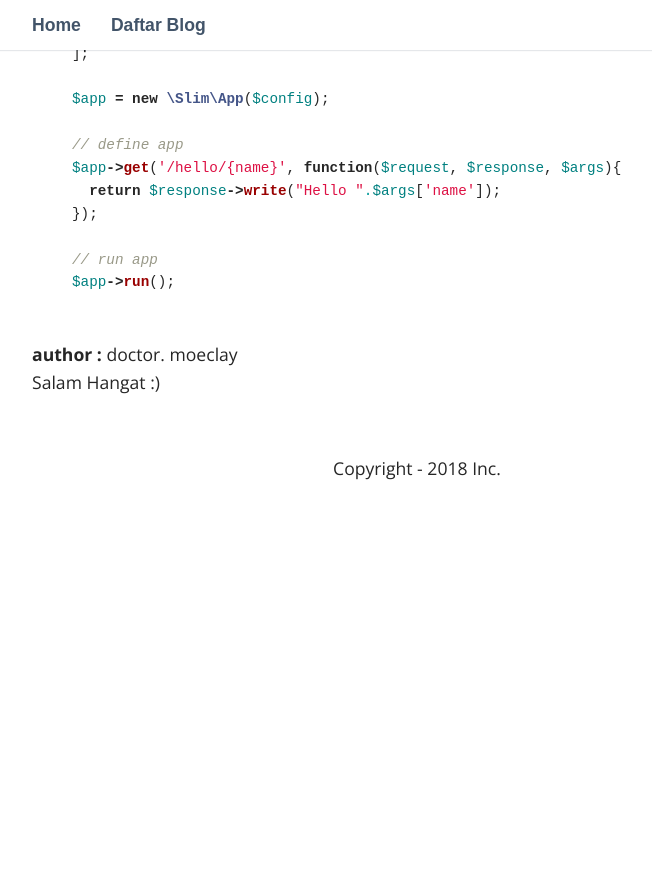
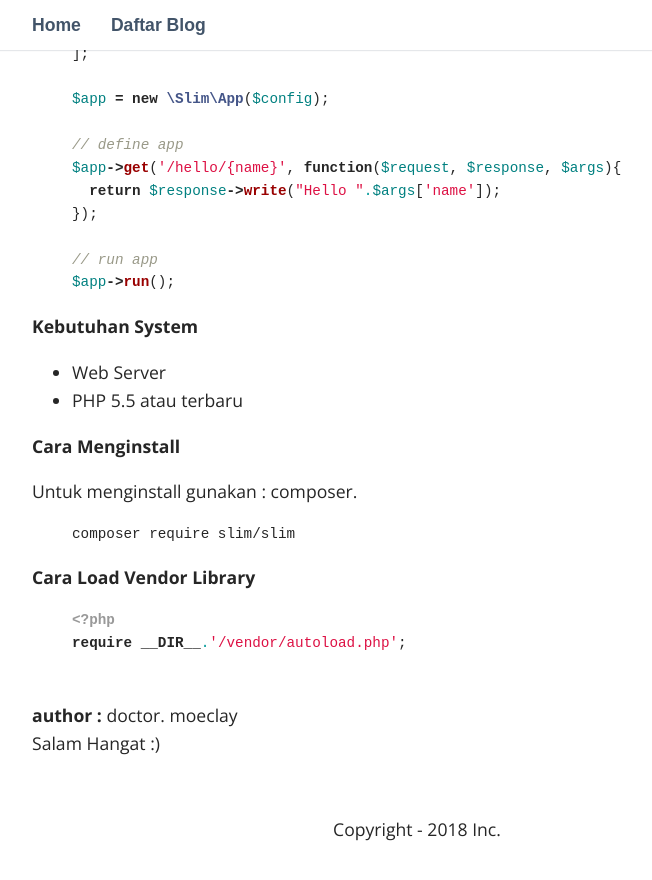
Before and after one commit to moeclay/moeclay.github.io, a Jekyll site: the page built from _posts/2019-08-12-mengenal-framework-slim.markdown, in a window 1280 px wide and 900 px high, scrolled down 720 px. Shown: the top 880 px of the window, without its empty margins (223-875 px from the left). Built offline with Jekyll 4.4.1, drawn with Linux system fonts in a browser that asks for light colours; some web fonts are replaced; before the commit the page ends 1260 px from its top, so only the background shows below that.

Commit message:
post ke-003

```diff
--- a/_posts/2019-08-12-mengenal-framework-slim.markdown
+++ b/_posts/2019-08-12-mengenal-framework-slim.markdown
@@ -30,4 +30,22 @@ $app->get('/hello/{name}', function($request, $response, $args){
 // run app
 $app->run();
 {% endhighlight %}
+
+<p><b>Kebutuhan System</b></p>
+<ul>
+<li>Web Server</li>
+<li>PHP 5.5 atau terbaru</li>
+</ul>
+
+<p><b>Cara Menginstall</b></p>
+<p>Untuk menginstall gunakan : composer.</p>
+{% highlight bash %}
+composer require slim/slim
+{% endhighlight %}
+
+<p><b>Cara Load Vendor Library</b></p>
+{% highlight php %}
+<?php
+require __DIR__.'/vendor/autoload.php';
+{% endhighlight %}
 </div>
```
